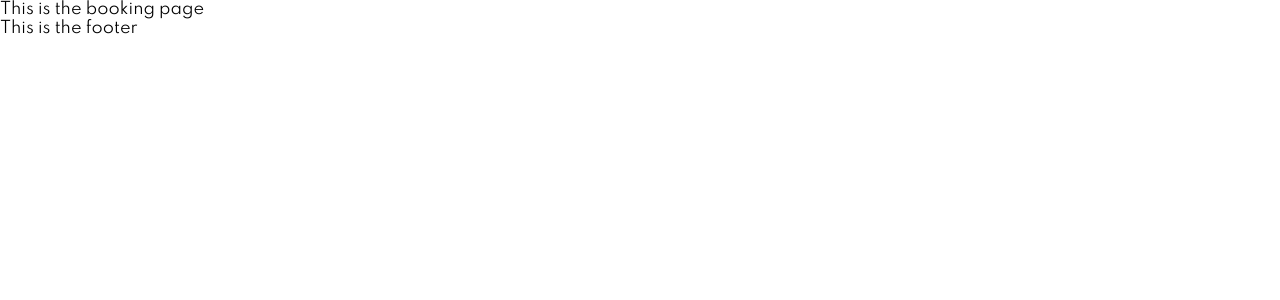
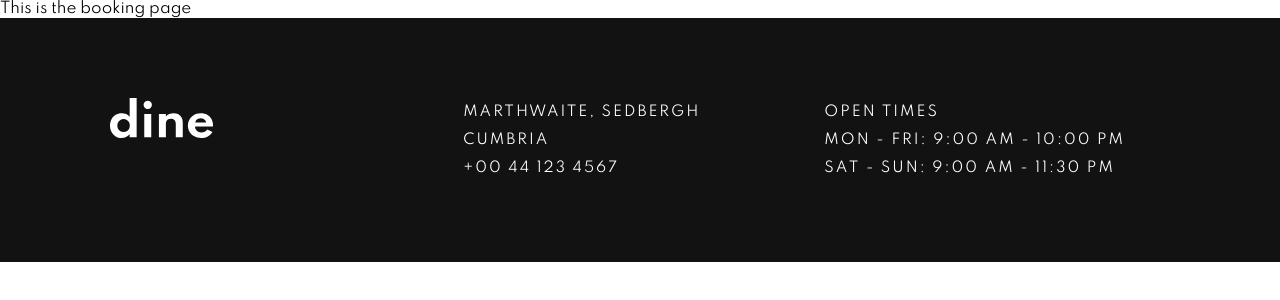
Before and after one commit to emestabillo/dine-restaurant-site, a React (Create React App) app: page /booking in a window 1280 px wide. Shown: the top 300 px of the page. Built offline with nearby package versions, Linux system fonts and the light colour scheme.

Commit message:
Footer styles for bigger screens

```diff
--- a/src/components/Footer.js
+++ b/src/components/Footer.js
@@ -1,7 +1,33 @@
 import React from "react"
+import logo from "../images/logo.svg";
+import {Link} from "react-router-dom";
 
 export default function Footer () {
   return (
-    <div>This is the footer</div>
+    <section className="footer">
+      <div className="container">
+        <div className="footer__text">
+          <Link to="/">
+            <img src={logo} className="logo" alt="dine logo" />
+          </Link>
+          <div className="footer__details">
+            <p className="footer__address">
+                Marthwaite, Sedbergh
+                <br/>
+                Cumbria
+                <br/>
+                +00 44 123 4567
+            </p>
+            <p className="footer__hours">
+              Open times
+              <br/>
+              Mon - Fri: 9:00 am - 10:00 pm
+              <br/>
+              Sat - Sun: 9:00 am - 11:30 pm
+            </p>
+          </div>
+        </div>
+      </div>
+    </section>
   )
 }
--- a/src/styles/abstracts/_mixins.scss
+++ b/src/styles/abstracts/_mixins.scss
@@ -1,4 +1,24 @@
+//Decorative line
 @mixin divide {
   content: url("../../images/patterns/pattern-divide.svg");
   position: relative;
 }
+
+//MEDIA QUERIES
+@mixin med {
+  @media screen and (min-width: 768px) {
+    @content;
+  }
+}
+
+@mixin lg {
+  @media screen and (min-width: 992px) {
+    @content;
+  }
+}
+
+@mixin xl {
+  @media screen and (min-width: 1200px) {
+    @content;
+  }
+}
--- a/src/styles/abstracts/_variables.scss
+++ b/src/styles/abstracts/_variables.scss
@@ -14,9 +14,9 @@
   --fw-light: 300;
 
   //Font sizes
+  --fs-base: 15px;
   --fs-head1: 4.26rem; //64px
   --fs-head2: 2.67rem; //40px
   --fs-head3: 1.2rem; //18px
-  --fs-body1: 1rem; //15px
-  --fs-body2: 0.93rem; //14px
+  --fs-body: 0.93rem; //14px
 }
--- a/src/styles/base/_base.scss
+++ b/src/styles/base/_base.scss
@@ -1,13 +1,12 @@
-// html {
-//  font-size: 62.5%;
-// }
+html {
+  font-size: var(--fs-base);
+  box-sizing: border-box;
+  // background-color: var(--clr-codGray);
+}
 
 body {
   font-family: "Spartan", sans-serif;
-  // font-size: 1.5rem;
-  font-size: var(--fs-body1); //15px body
   margin: 0 auto;
-  // max-width: 144rem;
   max-width: 96rem;
 }
 
@@ -46,7 +45,7 @@ a {
   //   padding: 2.4rem 5.5rem;
   text-decoration: none;
   text-transform: uppercase;
-  font-size: var(--fs-body2);
+  font-size: var(--fs-body);
   font-weight: var(--fw-semi-bold);
   line-height: 114%;
 }
--- a/src/styles/base/_helpers.scss
+++ b/src/styles/base/_helpers.scss
@@ -15,6 +15,10 @@
   // padding: 0 2.4rem;
   padding: 0 1.6rem;
   width: 100%;
+
+  @include xl {
+    width: 90%;
+  }
 }
 
 /**
--- a/src/styles/components/_cta.scss
+++ b/src/styles/components/_cta.scss
@@ -6,6 +6,12 @@
   text-align: center;
 
   &__heading {
-    padding-bottom: 3.6rem;
+    padding-bottom: 1.73rem;
+  }
+
+  a {
+    display: inline-block;
+    // margin: 0 auto;
+    // width: 16.3rem;
   }
 }
--- /dev/null
+++ b/src/styles/components/_footer.scss
@@ -0,0 +1,46 @@
+.footer {
+  background-color: var(--clr-codGray);
+  color: var(--clr-white);
+  font-size: var(--fs-body);
+  // letter-spacing: 2px;
+  // line-height: 1.87rem;
+  padding: 5.33rem 1.6rem;
+  text-align: center;
+  text-transform: uppercase;
+
+  .container {
+    padding: 0;
+
+    @include med {
+      padding: 0 1.6rem;
+    }
+  }
+
+  p {
+    letter-spacing: 2px;
+    line-height: 1.87rem;
+  }
+
+  p:last-child {
+    padding-top: 2.13rem;
+
+    @include xl {
+      padding-top: 0;
+    }
+  }
+
+  &__text {
+    @include med {
+      display: grid;
+      grid-template-columns: 1fr 2fr;
+      text-align: left;
+    }
+  }
+
+  &__details {
+    @include xl {
+      display: flex;
+      column-gap: 8.26rem;
+    }
+  }
+}
--- a/src/styles/components/_header.scss
+++ b/src/styles/components/_header.scss
@@ -1,8 +1,8 @@
 .header {
-  // background: url("../../images/homepage/hero-bg-mobile.jpg") no-repeat center;
-  background-size: cover;
+  background-color: var(--clr-codGray);
+  background-size: contain;
   background-repeat: no-repeat;
-  background-position: center;
+  background-position: top center;
   // min-height: 74.8rem;
   min-height: 49.86rem;
   text-align: center;
@@ -13,6 +13,10 @@
 
 .homeHeader {
   background-image: url("../../images/homepage/hero-bg-mobile.jpg");
+
+  // @media screen and (min-width: 550px) {
+  //   background-image: url("../../images/homepage/hero-bg-tablet.jpg");
+  // }
 }
 // .bookingHeader {
 // }
--- a/src/styles/main.scss
+++ b/src/styles/main.scss
@@ -22,7 +22,8 @@
   'components/button',
   'components/about',
   'components/menuList',
-  'components/cta';
+  'components/cta',
+  'components/footer';
 //   'components/icon',
 //   'components/input',
 //   'components/card',
```
